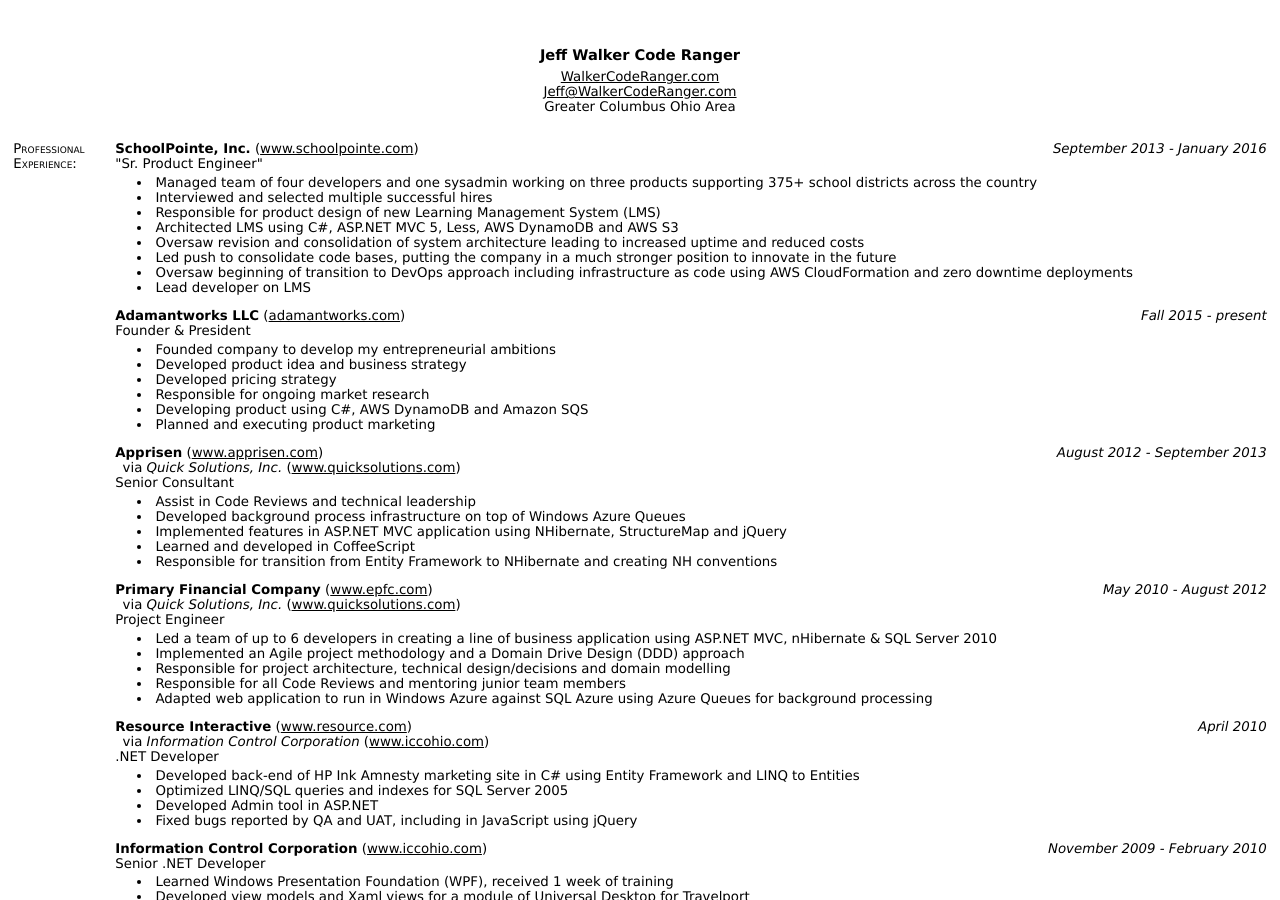
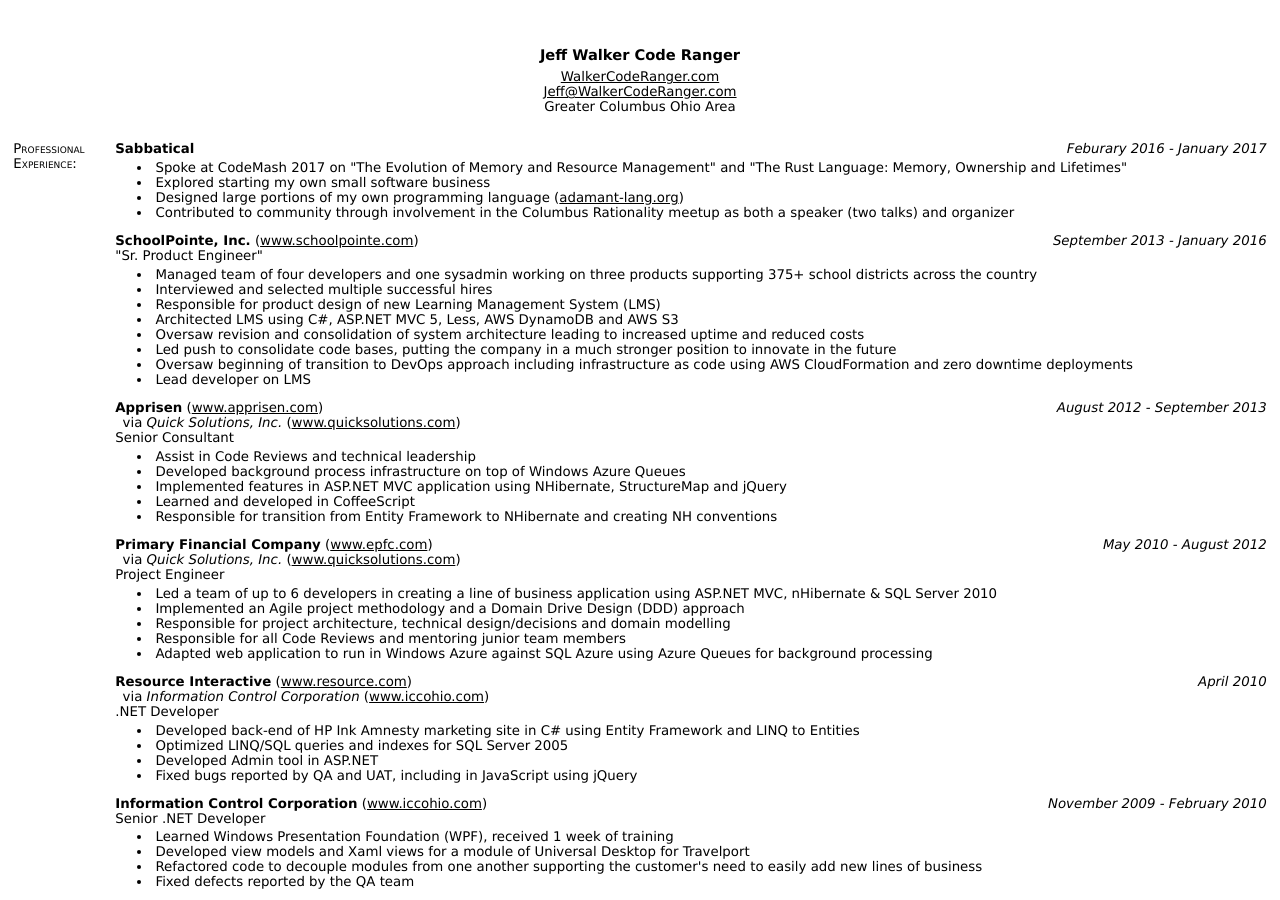
Before and after one commit to WalkerCodeRanger/WalkerCodeRanger.com, a Jekyll site: the page resume/index.html, which Jekyll copies as it is, in a window 1280 px wide and 900 px high. Built offline with Jekyll 4.4.1, drawn with Linux system fonts in a browser that asks for light colours.

Commit message:
update resume

```diff
--- a/resume/index.html
+++ b/resume/index.html
@@ -17,6 +17,15 @@
 		<span class="title">Professional Experience:</span>
 		<div class="body">
 			<div class="experience">
+				<span class="activity"><span class="name">Sabbatical</span></span> <span class="timeframe">Feburary 2016 - January 2017</span><br />
+				<ul>
+					<li>Spoke at CodeMash 2017 on "The Evolution of Memory and Resource Management" and "The Rust Language: Memory, Ownership and Lifetimes"</li>
+					<li>Explored starting my own small software business</li>
+					<li>Designed large portions of my own programming language (<a href="http://adamant-lang.org/">adamant-lang.org</a>)</li>
+					<li>Contributed to community through involvement in the Columbus Rationality meetup as both a speaker (two talks) and organizer</li>
+				</ul>
+			</div>
+			<div class="experience">
 				<span class="company"><span class="name">SchoolPointe, Inc.</span> <span class="url"><a href="http://www.schoolpointe.com" target="_blank">www.schoolpointe.com</a></span></span> <span class="timeframe">September 2013 - January 2016</span><br />
 				<span class="position">"Sr. Product Engineer"</span>
 				<ul>
@@ -28,18 +37,6 @@
 					<li>Led push to consolidate code bases, putting the company in a much stronger position to innovate in the future</li>
 					<li>Oversaw beginning of transition to DevOps approach including infrastructure as code using AWS CloudFormation and zero downtime deployments</li>
 					<li>Lead developer on LMS</li>
-				</ul>
-			</div>
-			<div class="experience">
-				<span class="company"><span class="name">Adamantworks LLC</span> <span class="url"><a href="http://adamantworks.com" target="_blank">adamantworks.com</a></span></span> <span class="timeframe">Fall 2015 - present</span><br />
-				<span class="position">Founder &amp; President</span>
-				<ul>
-					<li>Founded company to develop my entrepreneurial ambitions</li>
-					<li>Developed product idea and business strategy</li>
-					<li>Developed pricing strategy</li>
-					<li>Responsible for ongoing market research</li>
-					<li>Developing product using C#, AWS DynamoDB and Amazon SQS</li>
-					<li>Planned and executing product marketing</li>
 				</ul>
 			</div>
 			<div class="experience">
```
Also changed, not shown: 1 other file.
